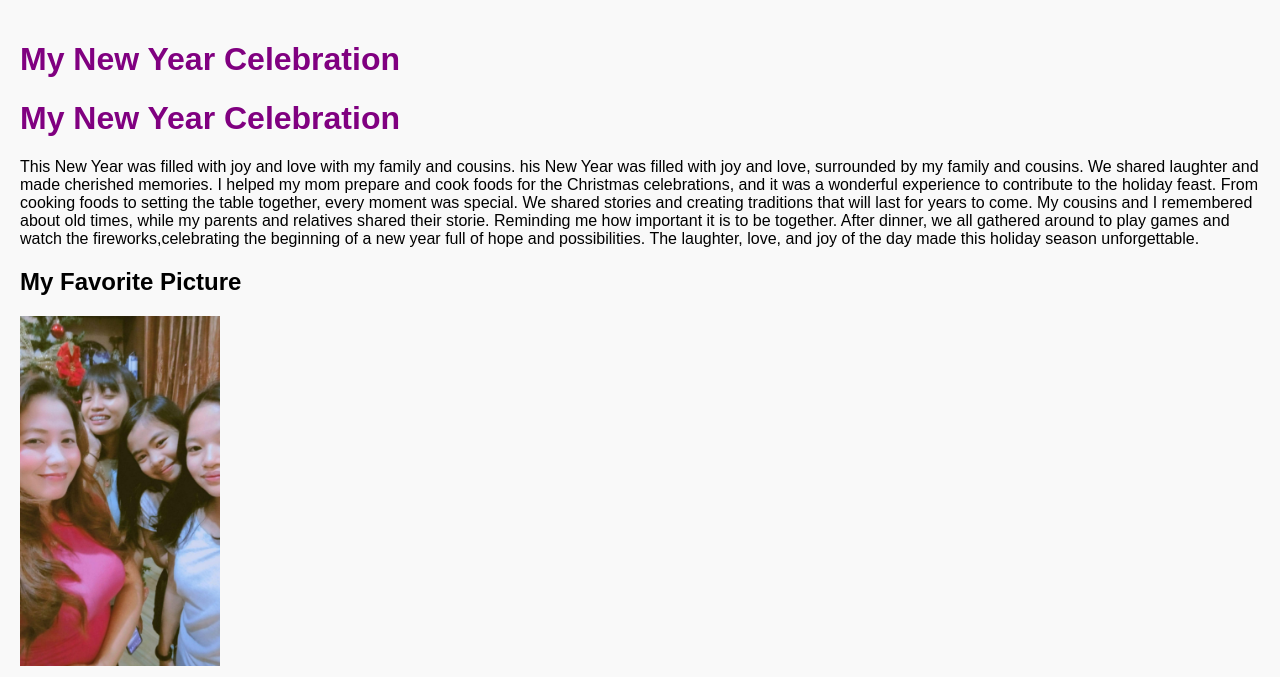
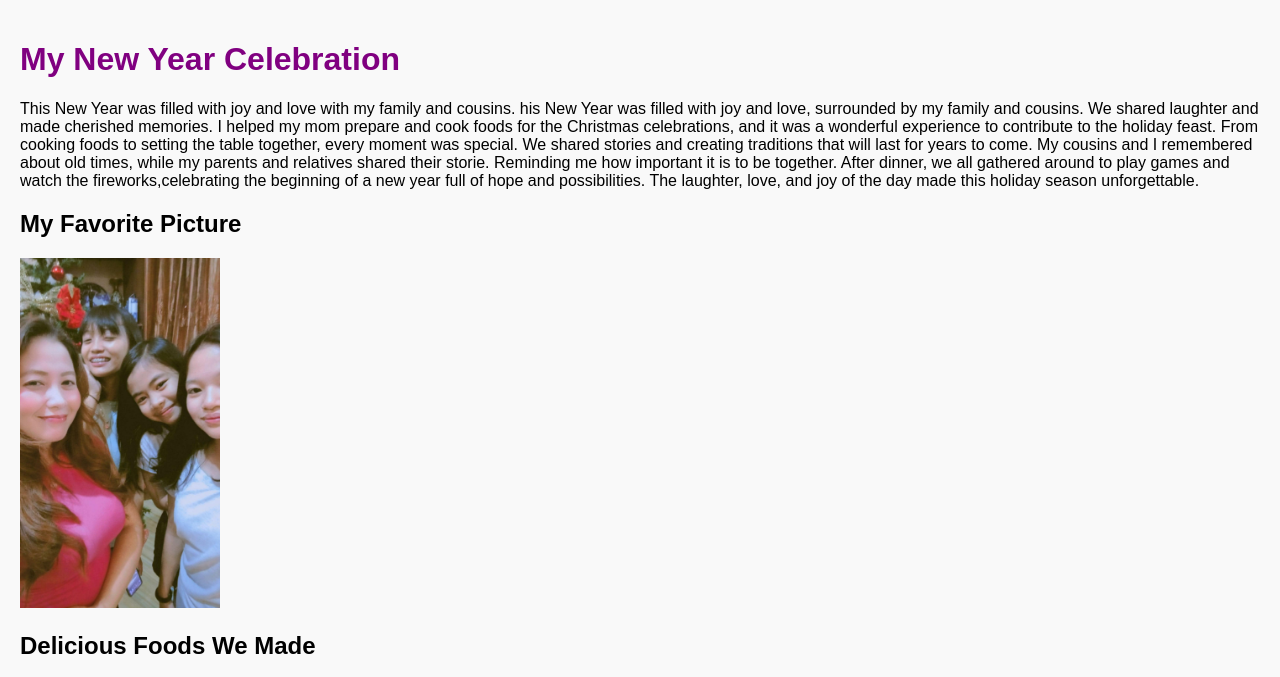
Before and after one commit to computerprojectgrade8/anahtml, a plain HTML site: page index.html in a window 1280 px wide. Shown: the top 677 px of the page. Drawn offline with Linux system fonts and the light colour scheme.

Commit message:
Update index.html

```diff
--- a/index.html
+++ b/index.html
@@ -26,7 +26,6 @@
 <body>
 
     <h1>My New Year Celebration</h1>
-		  <h1>My New Year Celebration</h1>
 
 		  <p>This New Year was filled with joy and love with my family and cousins. his New Year was filled with joy and love, surrounded by my family and cousins.
 		  We shared laughter and made cherished memories. I helped my mom prepare and cook foods for the Christmas celebrations, and it was a wonderful experience
```
